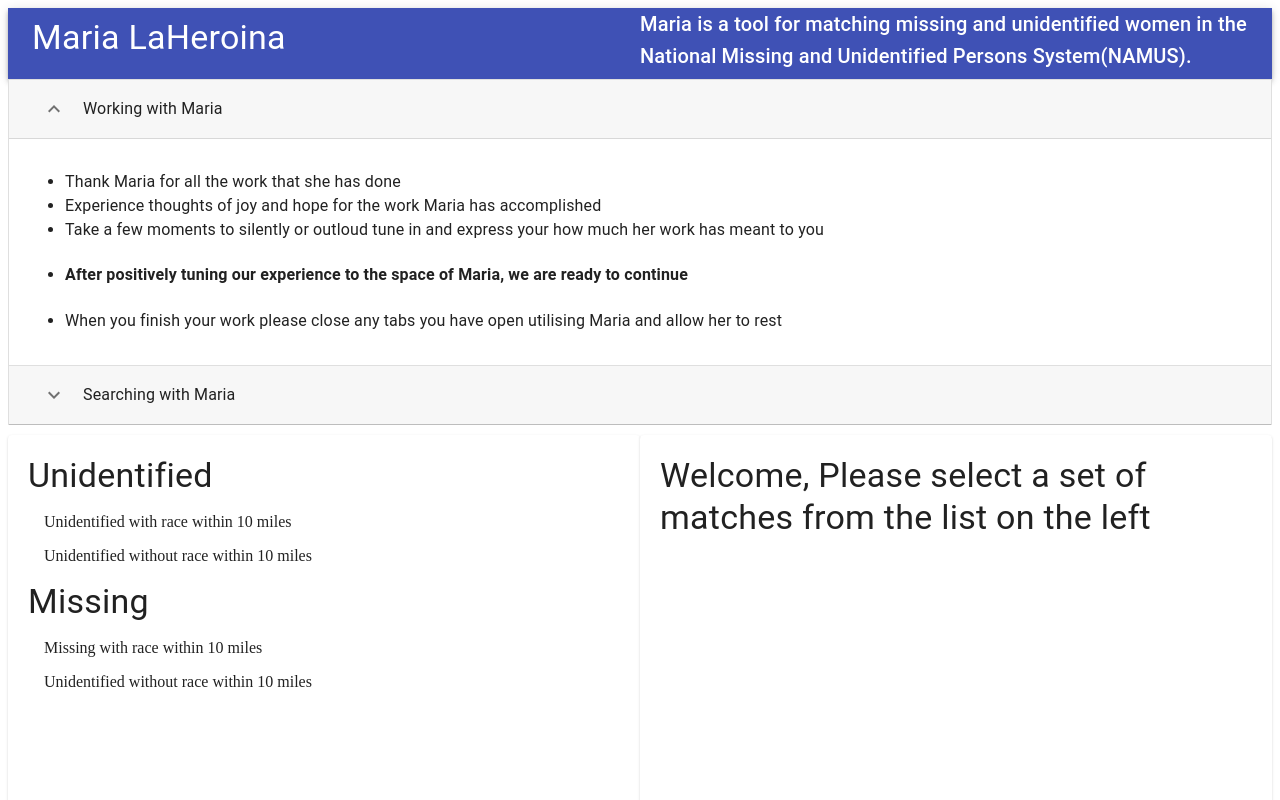
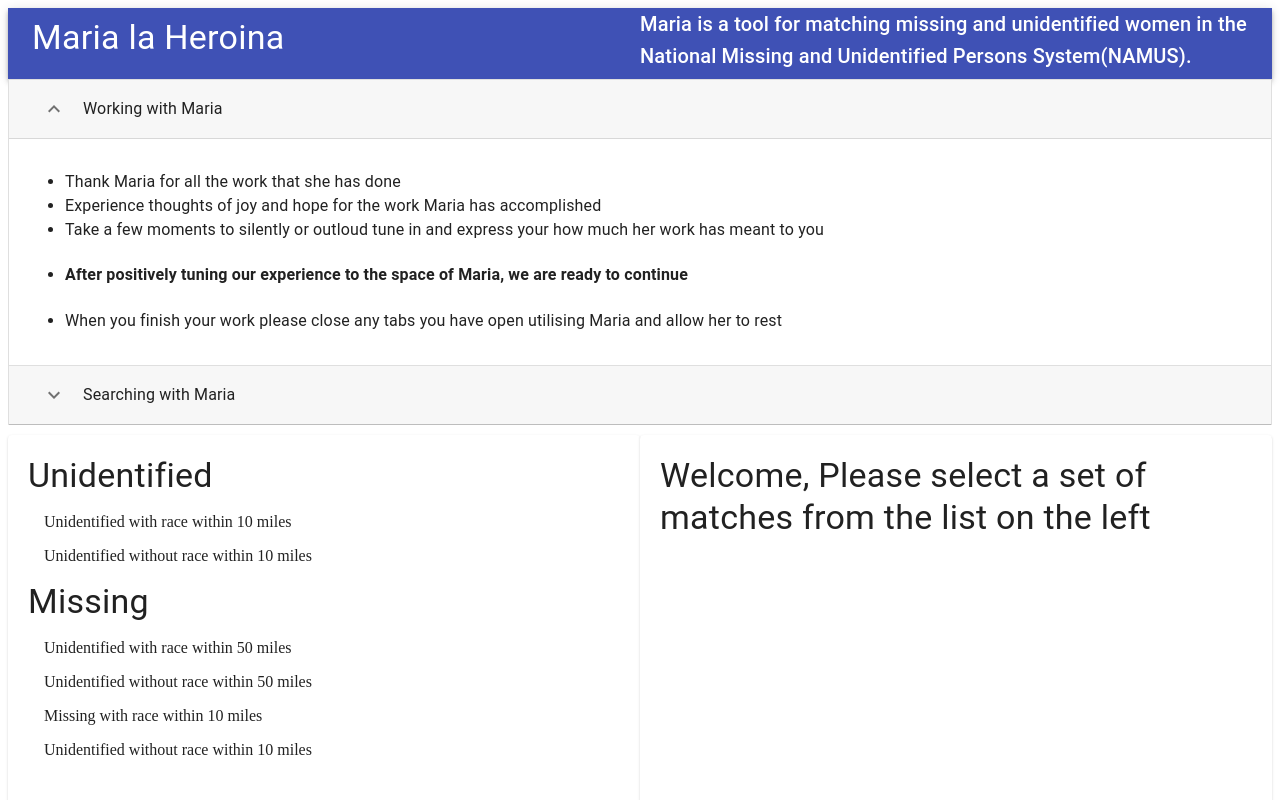
Before and after one commit to MississippiBrenn/maria-la-heroina-website, a React (Create React App) app: page / in a window 1280 px wide. Shown: the top 800 px of the page. Built offline with nearby package versions, Linux system fonts and the light colour scheme.

Commit message:
one at a time

```diff
--- a/src/components/layouts/Footer.js
+++ b/src/components/layouts/Footer.js
@@ -7,7 +7,7 @@
 
  export default ({ matchTo, category, onSelect }) => {
    const index = category
-   ? matchTo.findIndex(group => group == category)+1
+   ? matchTo.findIndex(group => group === category)+1
    : 0
 
   const onIndexSelect = (e, index) =>
--- a/src/components/layouts/Header.js
+++ b/src/components/layouts/Header.js
@@ -9,7 +9,7 @@
 <AppBar position="static">
     <Toolbar>
       <Typography variant="h4" color="inherit" style={{flex: 1}} gutterBottom>
-        Maria LaHeroina
+        Maria la Heroina
       </Typography>
       <Typography variant="h6" color="inherit" style={{flex: 1}} gutterBottom>
       Maria is a tool for matching missing and unidentified women in the National Missing and Unidentified Persons System(NAMUS).
--- a/src/store.js
+++ b/src/store.js
@@ -19,6 +19,24 @@
 
 },
 {
+  id: 4,
+  title: 'Unidentified with race within 50 miles',
+  type:'Missing',
+  csvLocation: '../../csvs/uid_possible_matches_50_miles_with_race.csv',
+  range: 10,
+  race: true
+},
+{
+  id: 5,
+  title: 'Unidentified without race within 50 miles',
+  type:'Missing',
+  csvLocation: '../../csvs/uid_possible_matches_50_miles_with_out_race.csv',
+  range: 10,
+  race: true
+},
+
+
+{
   id: 3,
   title: 'Missing with race within 10 miles',
   type:'Missing',
```
Also changed, not shown: 2 other files (tests, documents, lock files or other folders).
